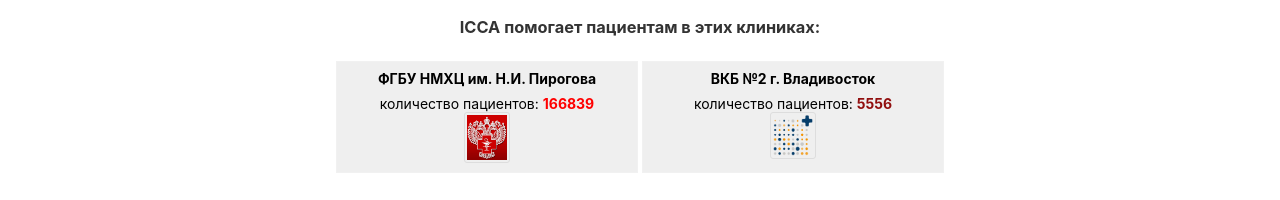
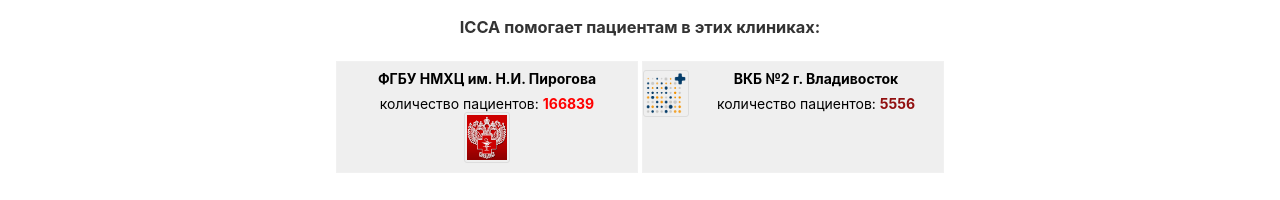
Before and after one commit to vk74/counter, an Angular app: page / in a window 1280 px wide. Shown: the part 148-348 px from the top of the page. Built offline with nearby package versions, Linux system fonts and the light colour scheme.

Commit message:
flip card styles 2

```diff
--- a/src/app/app.component.html
+++ b/src/app/app.component.html
@@ -6,14 +6,6 @@
 <br>
 
   <!-- Test area -->
-
-<!--   <p>Количество дней работы ICCA в НМИЦ: {{ NMITSdiffDays }} </p>
-  <p>Количество пациентов прошедших через ICCA в НМИЦ: {{ NMITSpatientsTotal }} </p>
-  <p>Среднее количество пациентов НМИЦ в день: </p>
-  <p>Количество дней работы ICCA в НМХЦ: {{ PirogovDiffDays }}</p>
-  <p>Количество пациентов прошедших через ICCA в НМХЦ: {{ PirogovPatientsTotal }}</p>
-  <p>Среднее количество пациентов НМХЦ в день:146,35</p>
-  <br> -->
 
   <h3>ICCA помогает пациентам в этих клиниках:</h3>
 
@@ -35,12 +27,27 @@
       </div>
     </div>
     &nbsp;
+
     <div class="flip-card">
       <div class="flip-card-inner">
         <div class="flip-card-front">
-          <h4>ВКБ №2 г. Владивосток</h4>
-          <p>количество пациентов: <b style="color:rgb(145, 15, 15)">{{ VKB2patientsTotal }}</b></p>
-          <img src="../assets/VKB2-logo.png" alt="ВКБ2" id="clinic">
+
+<!--           <div class="header">
+
+        </div> -->
+        <div class="wrapper clearfix">
+          <div class="nav" style="float: left;">
+           <img src="../assets/VKB2-logo.png" alt="ВКБ2" id="clinic">
+          </div>
+          <div class="section">
+            <h4>ВКБ №2 г. Владивосток</h4>
+            <p>количество пациентов: <b style="color:rgb(145, 15, 15)">{{ VKB2patientsTotal }}</b></p>
+          </div>
+
+        </div>
+
+
+
         </div>
         <div class="flip-card-back">
           <h4>ВКБ №2 г. Владивосток</h4>
@@ -50,6 +57,24 @@
         </div>
       </div>
     </div>
+
+    <!-- <div class="flip-card">
+      <div class="flip-card-inner">
+        <div class="flip-card-front">
+          <div><img src="../assets/VKB2-logo.png" alt="ВКБ2" id="clinic"></div>
+          <div>
+          <h4>ВКБ №2 г. Владивосток</h4>
+          <p>количество пациентов: <b style="color:rgb(145, 15, 15)">{{ VKB2patientsTotal }}</b></p>
+        </div>
+        </div>
+        <div class="flip-card-back">
+          <h4>ВКБ №2 г. Владивосток</h4>
+          <p>проект реализован в 2020 году</p><br>
+          <p>28 реанимационных коек</p>
+          <p>6 операционных</p>
+        </div>
+      </div>
+    </div> -->
 
 </div>
 
```
